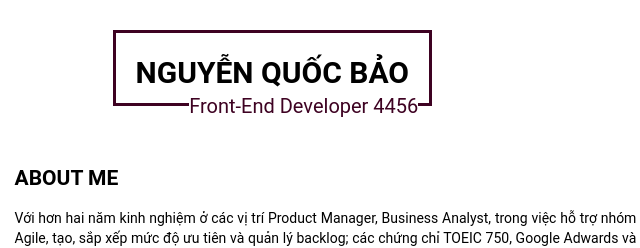
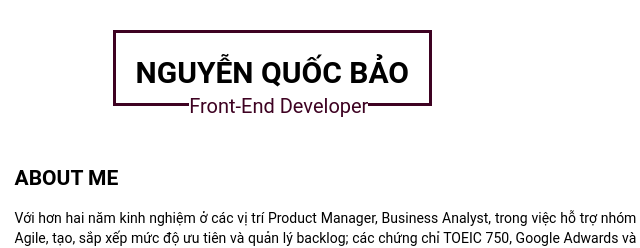
Before and after one commit to nqbbao1996/nqbbao1996-CV, a plain HTML site: page index.html in a window 1280 px wide. Shown: the top 248 px of the page, 490-1130 px from the left. Drawn offline with Linux system fonts and the light colour scheme.

Commit message:
change text

```diff
--- a/index.html
+++ b/index.html
@@ -14,7 +14,7 @@
         <img src="./assets/img/273017825_476431580541950_7564217619864908838_n.jpg" alt="">
         <div class="header__name">
             <h1>NGUYỄN QUỐC BẢO </h1>
-            <span>Front-End Developer 4456</span>
+            <span>Front-End Developer</span>
         </div>
     </div>
     <div class="banner"></div>
```
